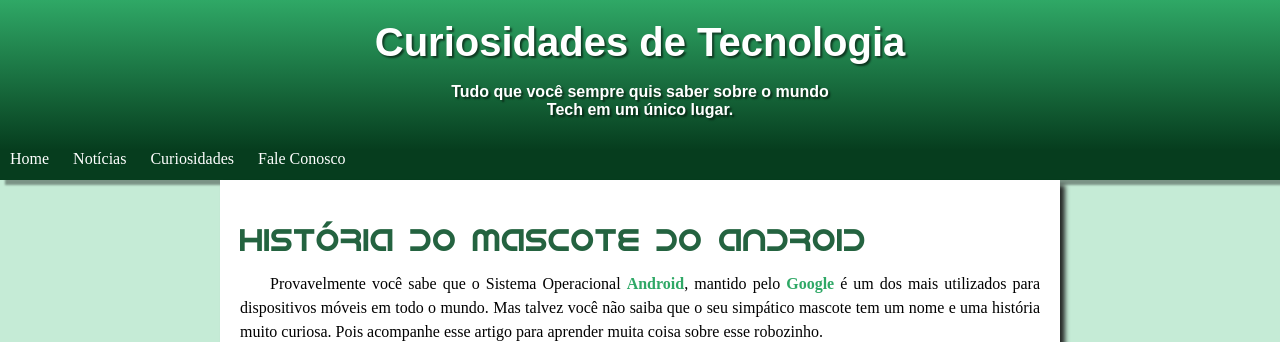
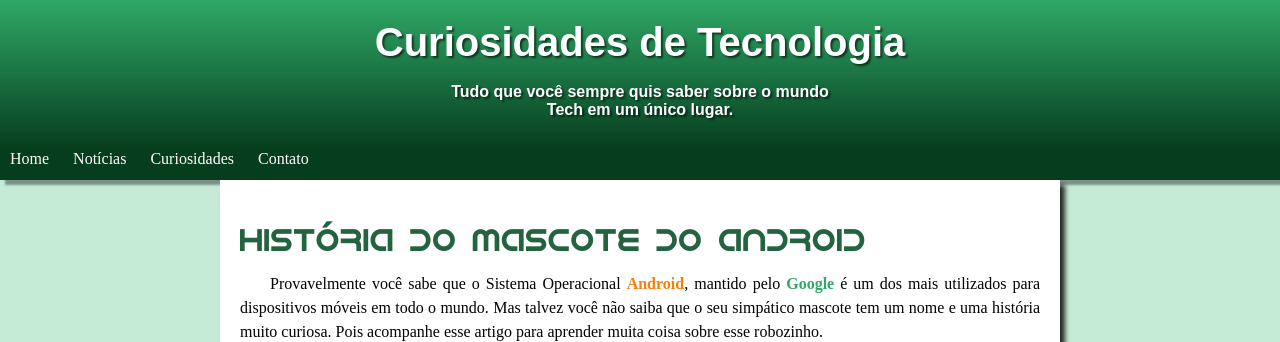
Before and after one commit to JRafaeljr/projeto-android, a plain HTML site: page index.html in a window 1280 px wide. In both pictures the pointer is over the element 655 px from the left and 283 px from the top of the page. Shown: the top 342 px of the page. Drawn offline with Linux system fonts and the light colour scheme.

Commit message:
Uso de hover para strong.

```diff
--- a/css/estilo.css
+++ b/css/estilo.css
@@ -99,6 +99,10 @@ main strong {
     font-weight: bold;
 }
 
+main strong:hover {
+    color: #FA7F08;
+}
+
 main a {
     color: #357351;
     font-weight: bold;
--- a/index.html
+++ b/index.html
@@ -18,7 +18,7 @@
         <a href="#">Home</a>
         <a href="#">Notícias</a>
         <a href="#">Curiosidades</a>
-        <a href="#">Fale Conosco</a>
+        <a href="#">Contato</a>
     </nav>
 
         <main>
```
